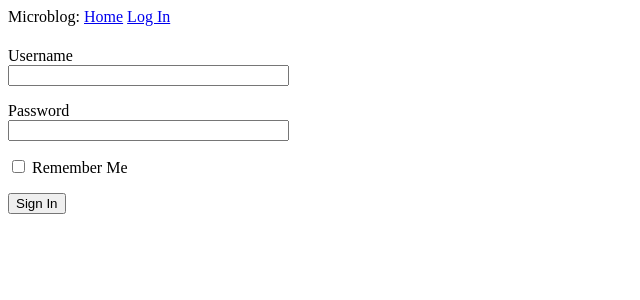
After one commit to gregoiredav/microblog-course, a Flask app: page /login in a window 1280 px wide. The commit adds this page. Shown: the top 300 px of the page, without its empty margins (0-640 px from the left). Run offline with Flask 2, Linux system fonts and the light colour scheme.

Commit message:
add forms

```diff
--- a/app/__init__.py
+++ b/app/__init__.py
@@ -1,5 +1,7 @@
 from flask import Flask
+from config import Config
 
 app = Flask(__name__)
+app.config.from_object(Config)
 
 from app import routes
--- /dev/null
+++ b/app/forms.py
@@ -0,0 +1,10 @@
+from flask_wtf import FlaskForm
+from wtforms import StringField, PasswordField, BooleanField, SubmitField
+from wtforms.validators import DataRequired
+
+
+class LoginForm(FlaskForm):
+    username = StringField('Username', validators=[DataRequired()])
+    password = PasswordField('Password', validators=[DataRequired()])
+    remember_me = BooleanField('Remember Me')
+    submit = SubmitField('Sign In')
--- a/app/routes.py
+++ b/app/routes.py
@@ -1,5 +1,6 @@
-from flask import render_template
+from flask import render_template, flash, redirect, url_for
 from app import app
+from app.forms import LoginForm
 
 
 @app.route('/')
@@ -17,3 +18,13 @@ def index():
         }
     ]
     return render_template('index.html', title='Home', user=user, posts=posts)
+
+
+@app.route('/login', methods=['GET', 'POST'])
+def login():
+    form = LoginForm()
+    if form.validate_on_submit():
+        flash('Login requested for user {}, remember_me={}'.format(
+            form.username.data, form.remember_me.data))
+        return redirect((url_for('index')))
+    return render_template('login.html', title='Sign In', form=form)
--- a/app/templates/base.html
+++ b/app/templates/base.html
@@ -5,7 +5,20 @@
     <title>Welcome to Microblog</title>
     {% endif %}
     <body>
-        <div>Microblog: <a href="/index">Home</a></div>
+        <div>
+            Microblog:
+            <a href="{{ url_for('index') }}">Home</a>
+            <a href="{{ url_for('login') }}">Log In</a>
+        </div>
+        {% with messages = get_flashed_messages() %}
+        {% if messages %}
+        <ul>
+            {% for message in messages %}
+            <li>{{ message }}</li>
+            {% endfor %}
+        </ul>
+        {% endif %}
+        {% endwith %}
         {% block content %}{% endblock %}
     </body>
 </html>
--- a/app/templates/index.html
+++ b/app/templates/index.html
@@ -3,6 +3,6 @@
 {% block content %}
     <h1>Hi, {{ user.username}}!</h1>
     {% for post in posts %}
-        <div><p>{{ post.author.username}} says: <b>{{ post.body }}</b></b></p></div>
+        <div><p>{{ post.author.username}} says: <b>{{ post.body }}</b></p></div>
     {% endfor %}
 {% endblock %}
--- /dev/null
+++ b/app/templates/login.html
@@ -0,0 +1,24 @@
+{% extends "base.html" %}
+
+{% block content %}
+    <h1></h1>
+    <form action="" method="post" novalidate>
+        {{ form.hidden_tag() }}
+        <p>
+            {{ form.username.label }} <br>
+            {{ form.username(size=32) }} <br>
+            {% for error in form.username.errors %}
+            <span style="color: red">{{ error }}</span>
+            {% endfor %}
+        </p>
+        <p>
+            {{ form.password.label }} <br>
+            {{ form.password(size=32) }} <br>
+            {% for error in form.password.errors %}
+            <span style="color: red">{{ error }}</span>
+            {% endfor %}
+        </p>
+        <p>{{ form.remember_me(size=32) }} {{ form.remember_me.label }}</p>
+        <p>{{ form.submit() }}</p>
+    </form>
+{% endblock %}
--- /dev/null
+++ b/config.py
@@ -0,0 +1,5 @@
+import os
+
+
+class Config(object):
+    SECRET_KEY = os.environ.get('SECRET_KEY') or 'super-secret-key'
```
